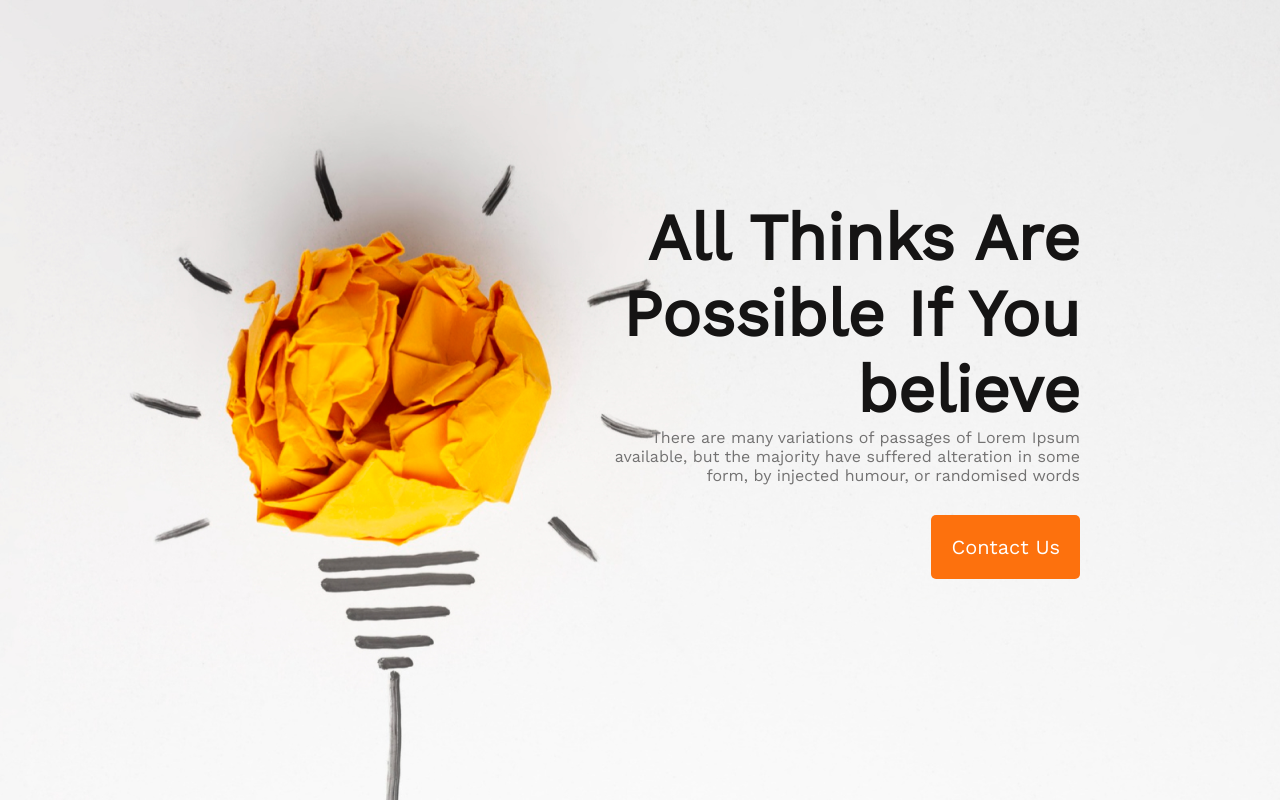
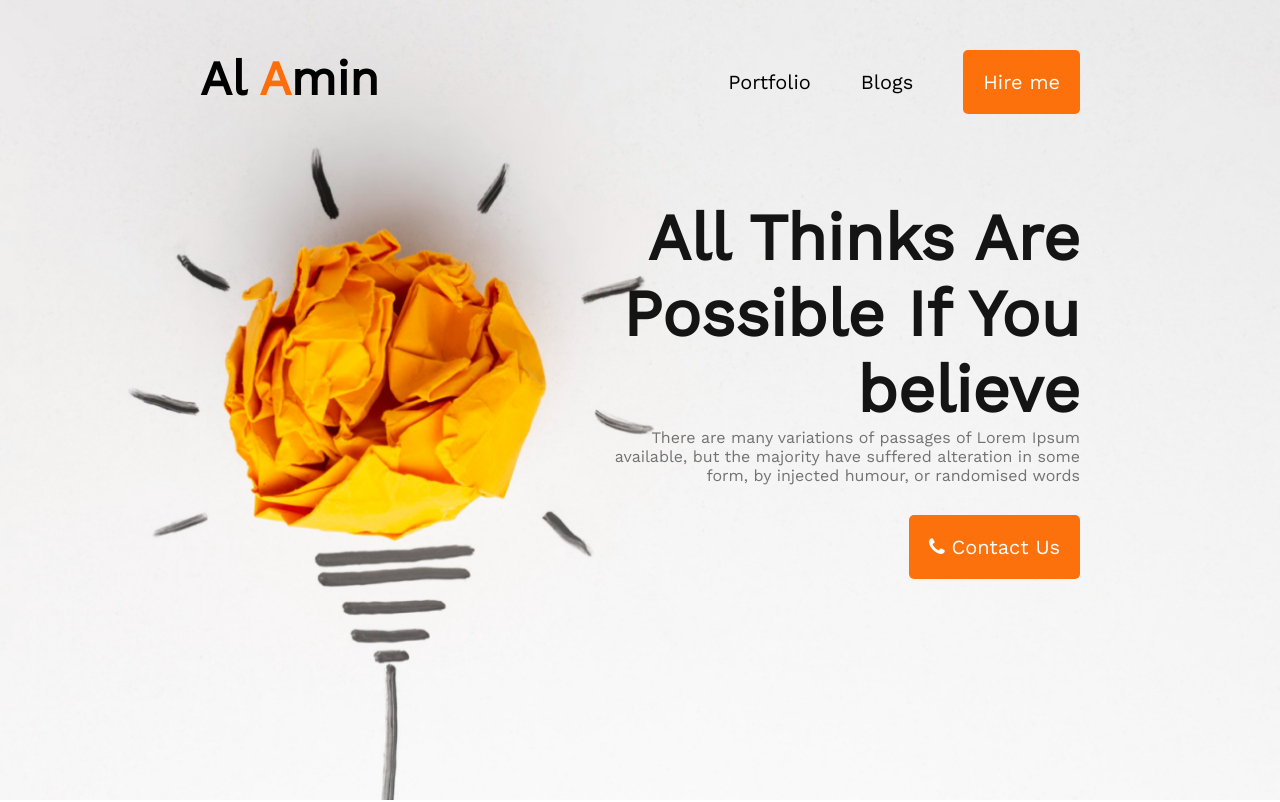
Before and after one commit to Alamin11/new-year-new-me, a plain HTML site: page index.html in a window 1280 px wide. Shown: the top 802 px of the page. Drawn offline with nearby package versions, Linux system fonts and the light colour scheme.

Commit message:
added navigation and icon

```diff
--- a/index.html
+++ b/index.html
@@ -22,6 +22,15 @@
 
 <body>
     <header class="header">
+        <!-- Navigation section -->
+        <nav>
+            <h2 class="nav-title">Al <span class="primary-text">A</span>min</h2>
+            <ul>
+                <li>Portfolio</li>
+                <li>Blogs</li>
+                <li><button class="btn-primary"> Hire me</button></li>
+            </ul>
+        </nav>
         <!-- Banner section -->
         <div class="banner">
             <div class="banner-text right">
@@ -29,7 +38,7 @@
                 <p class="description-text">There are many variations of passages of Lorem Ipsum available, but the
                     majority
                     have suffered alteration in some form, by injected humour, or randomised words</p>
-                <button class="btn-primary">Contact Us</button>
+                <button class="btn-primary"><i class="fa fa-phone"></i> Contact Us</button>
             </div>
         </div>
     </header>
@@ -97,7 +106,7 @@
         <section class="motivation">
             <div class="motivation-text">
                 <h3 class="motivation-title">Always keep a positive mindset</h3>
-                <button class="btn-secondary">Call Now</button>
+                <button class="btn-secondary"><i class="fa fa-phone"></i> Call Now</button>
             </div>
         </section>
         <section class="future">
--- a/styles/style.css
+++ b/styles/style.css
@@ -29,6 +29,11 @@
     margin-bottom: 40px;
 }
 
+.primary-text {
+    color: #FD6E0A;
+
+}
+
 .description-text {
     font-weight: 400;
     font-size: 16px;
@@ -45,9 +50,35 @@
 }
 
 /* Header styles */
+/* Navigation styles */
+nav {
+    display: flex;
+    justify-content: space-between;
+    padding: 50px 200px;
+}
+
+.nav-title {
+    font-weight: 800;
+    font-size: 3rem;
+}
+
+nav ul {
+    display: flex;
+    align-items: center;
+
+}
+
+nav li {
+    list-style: none;
+    margin-left: 50px;
+    font-size: 20px;
+}
+
 .header {
     background-image: url('../assets/images/banner/banner1.png');
     height: 800px;
+    background-repeat: no-repeat;
+    background-size: cover;
 }
 
 /* Banner styles */
@@ -77,7 +108,7 @@
 
 .marked-text {
     margin-bottom: 8px;
-    font-size: 14px;
+    font-size: 16px;
     font-weight: 400;
     color: #737272;
 }
@@ -113,6 +144,8 @@
 .motivation {
     margin: 0 200px;
     background-image: linear-gradient(to right, rgba(253, 113, 13, .75), rgba(253, 113, 13, 0)), url('../assets/images/watch.png');
+    background-repeat: no-repeat;
+    background-size: cover;
     margin-bottom: 130px;
     border-radius: 5px;
 }
```
